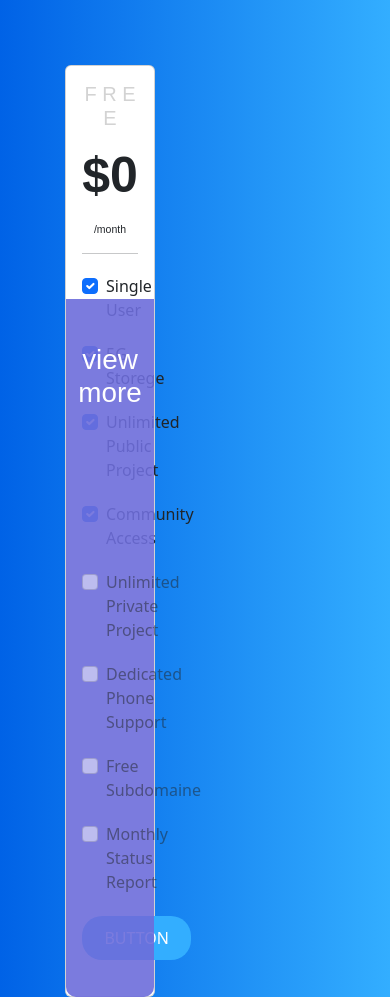
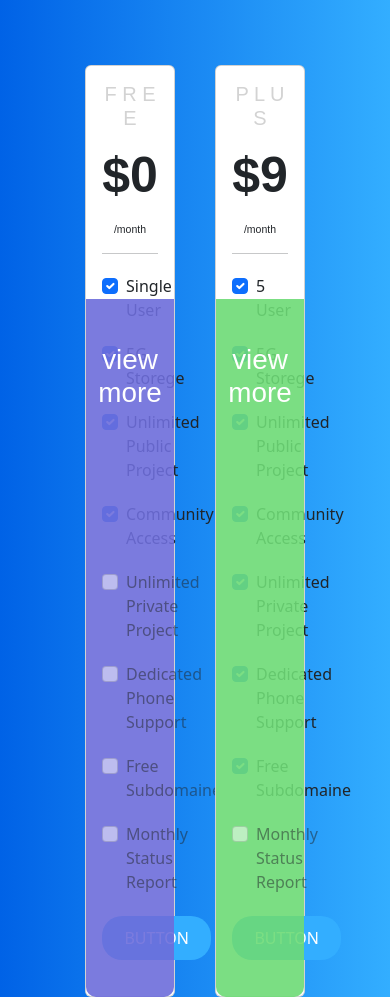
Before and after one commit to kosuri243/baru, a plain HTML site: page index.html in a window 390 px wide. Shown: the top 997 px of the page. Drawn offline with Linux system fonts and the light colour scheme.

Commit message:
Update main.css

```diff
--- a/arun/main.css
+++ b/arun/main.css
@@ -75,9 +75,9 @@ body{
     padding: 45px;
     height: 100%;
 }
-@media (max-width:1000px) {
+@media (max-width:850px) {
     .main-body{
-        display: block;
+        display: flex;
         justify-content:center;
         margin: 0px;
         background: linear-gradient(90deg,#0062e6,#33aeff);
```
